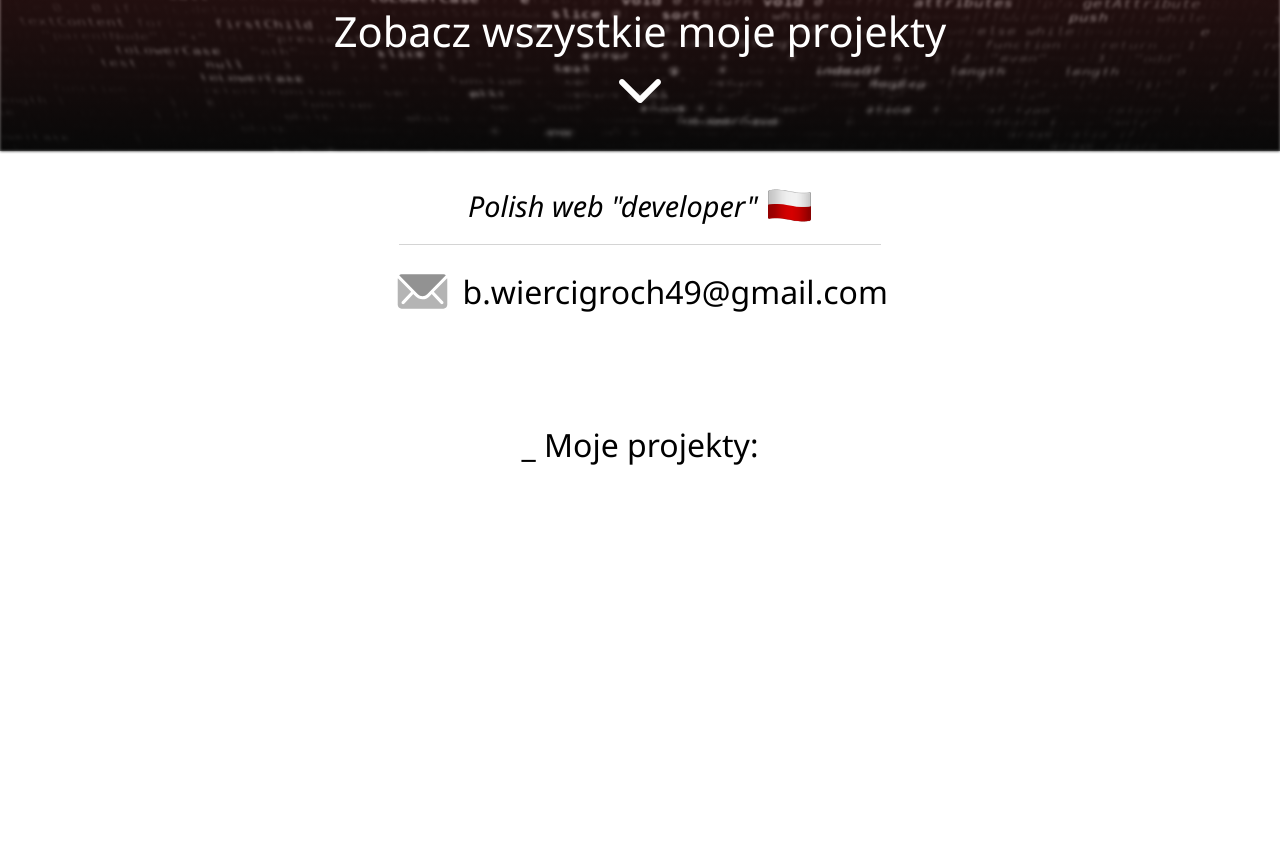
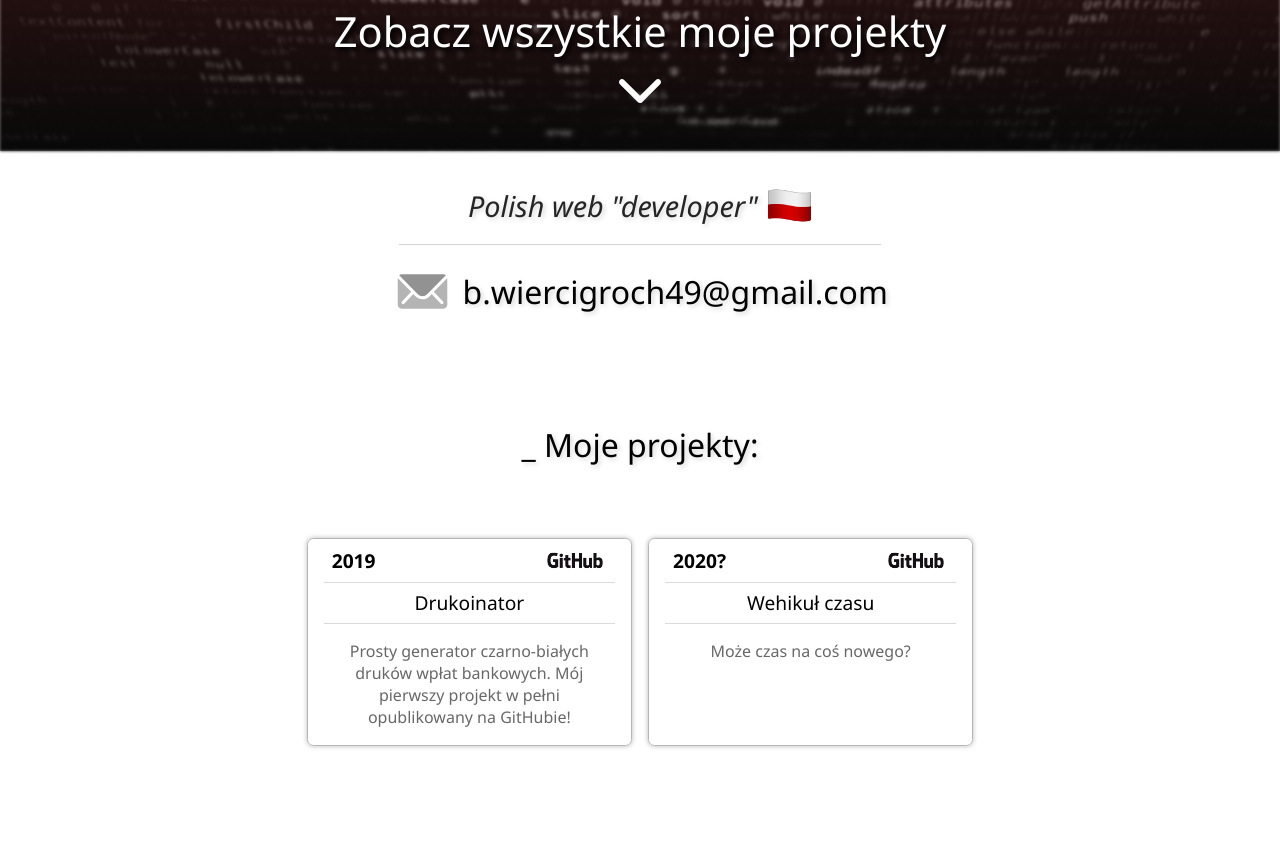
Before and after one commit to Landuu/landuu.github.io, a plain HTML site: page index.html in a window 1280 px wide. Shown: the part 409-1260 px from the top of the page. Drawn offline with Linux system fonts and the light colour scheme.

Commit message:
Build 20191229

```diff
--- a/css/main.css
+++ b/css/main.css
@@ -119,6 +119,13 @@ html { scroll-behavior: smooth; }
 .see-more a {
     text-decoration: none;
     color: white;
+    text-shadow: 3px 3px 5px black;
+}
+
+.see-more a:hover img {
+    margin-top: 4px;
+    margin-bottom: -4px;
+    transition: all 300ms ease-in-out;
 }
 
 .infos {
@@ -133,6 +140,8 @@ html { scroll-behavior: smooth; }
     font-size: 1.8rem;
     font-style: italic;
     font-weight: 400;
+    color: #252525;
+    text-shadow: 2px 2px 5px lightgray;
 }
 
 .info img {
@@ -149,6 +158,7 @@ html { scroll-behavior: smooth; }
 .info2 {
     font-size: 2rem;
     font-weight: 300;
+    text-shadow: 2px 2px 5px lightgray;
 }
 
 .info2 img {
@@ -159,15 +169,66 @@ html { scroll-behavior: smooth; }
 
 .projects {
     position: relative;
-    min-height: 100vh;
+    min-height: 90vh;
 }
 
 .projects-title {
     font-size: 2rem;
     font-weight: 100;
+    text-shadow: 2px 2px 5px lightgray;
 }
 
+.card {
+    width: 100%;
+    min-height: 13rem;
+    height: 100%;
+    border: 1px solid #b6b6b6;
+    border-radius: 0.4rem;
+    box-shadow: 0 0 5px #b9b9b9;
+}
 
+.card a {
+    color: inherit;
+    text-decoration: inherit;
+}
+
+.card-title {
+    display: flex;
+    justify-content: space-between;
+    align-items: center;
+}
+
+.card-title div {
+    font-size: 1.2rem;
+    font-weight: 700;
+}
+
+.card-title img {
+    width: 4rem;
+    height: auto;
+}
+
+.card-title a {
+    display: flex;
+    justify-content: center;
+    align-items: center;
+}
+
+.card-name p {
+    padding: 0.4rem;
+    margin: 0;
+    font-size: 1.2rem;
+    font-weight: 300;
+}
+
+.card-line {
+    border-top: 1px solid #dadada;
+    width: 90%;
+}
+
+.card-desc {
+    color: #686868;
+}
 
 .copy {
     position: absolute;
@@ -176,3 +237,11 @@ html { scroll-behavior: smooth; }
     color: gray;
     font-weight: 100;
 }
+
+@media (min-width: 320px) and (max-width: 480px) {
+    .navbar { width: 90%; }
+    .see-more { font-size: 2rem; }
+    .info { font-size: 1.4rem; }
+    .info2 { font-size: 1.5rem; }
+    .infos-m { margin-top: 1rem; }
+}
--- a/index.html
+++ b/index.html
@@ -14,10 +14,12 @@
 <body>
     <div class="container-fluid header fade-in">
         <nav class="navbar">
-            <div class="navbar-logo flex-center">
-                <img src="assets/logo.jpg" alt="@">
-                <span>Landu</span>
-            </div>
+            <a href="./">
+                <div class="navbar-logo flex-center">
+                    <img src="assets/logo.jpg" alt="@">
+                    <span>Landu</span>
+                </div>
+            </a>
             <a href="https://github.com/Landuu" target="_blank">
                 <div class="navbar-github flex-center">
                     <img src="assets/GitHub-Mark-Light-64px.png">
@@ -63,7 +65,49 @@
             </div>
         </div>
 
-        <div class="row">
+        <div class="row mt-5 d-flex justify-content-center">
+            <div class="col-md-6 col-lg-4 p-2">
+                <div class="card">
+                    <div class="card-title px-4 py-2">
+                        <div>2019</div>
+                        <a href="https://github.com/Landuu/drukoinator" target="_blank">
+                            <img src="assets/GitHub_Logo.png">
+                        </a>
+                    </div>
+                    <a href="/drukoinator" target="_blank">
+                        <div class="card-name flex-center flex-column">
+                            <div class="card-line"></div>
+                            <p>Drukoinator</p>
+                            <div class="card-line"></div>
+                        </div>
+                        <div class="card-desc py-3 px-4 text-center">
+                            Prosty generator czarno-białych druków wpłat bankowych. Mój pierwszy
+                            projekt w pełni opublikowany na GitHubie!
+                        </div>
+                    </a>
+                </div>
+            </div>
+            <div class="col-md-6 col-lg-4 p-2">
+                <div class="card">
+                    <div class="card-title px-4 py-2">
+                        <div>2020?</div>
+                        <a href="#" target="_blank">
+                            <img src="assets/GitHub_Logo.png">
+                        </a>
+                    </div>
+                    <div class="card-name flex-center flex-column">
+                        <div class="card-line"></div>
+                        <p>Wehikuł czasu</p>
+                        <div class="card-line"></div>
+                    </div>
+                    <div class="card-desc py-3 px-4 text-center">
+                        Może czas na coś nowego?
+                    </div>
+                </div>
+            </div>
+        </div>
+
+        <div class="row py-4">
             <div class="col-12 text-center copy">
                 Copyright @ 2019 Bartłomiej Wiercigroch
             </div>
```
